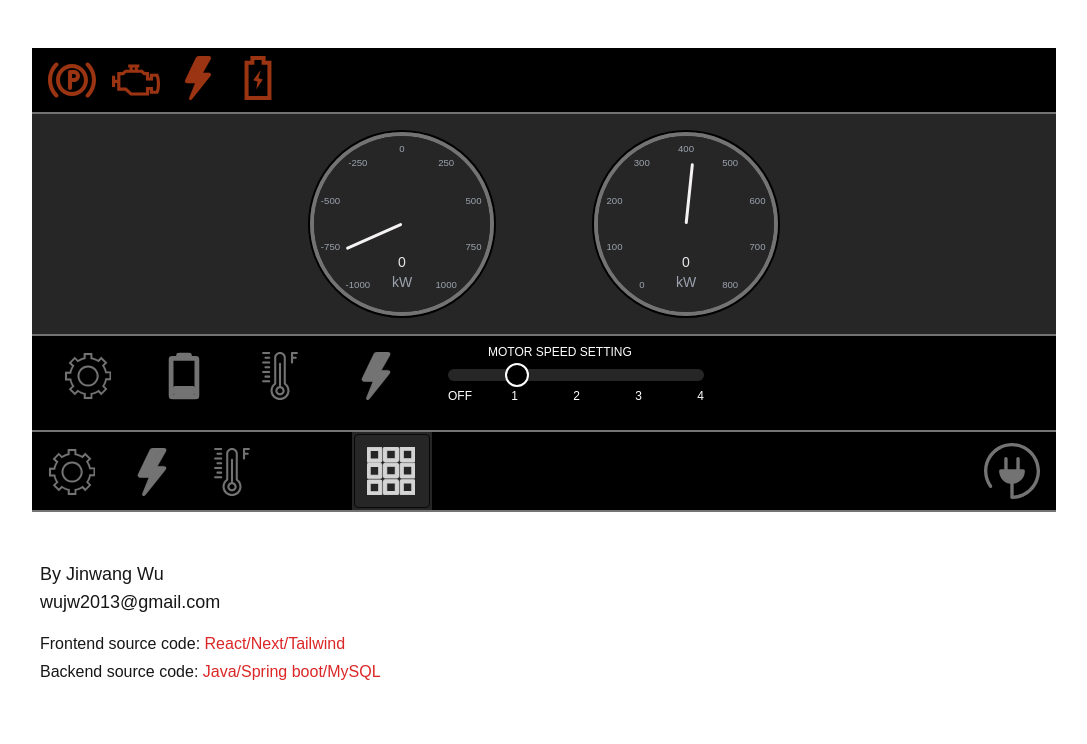
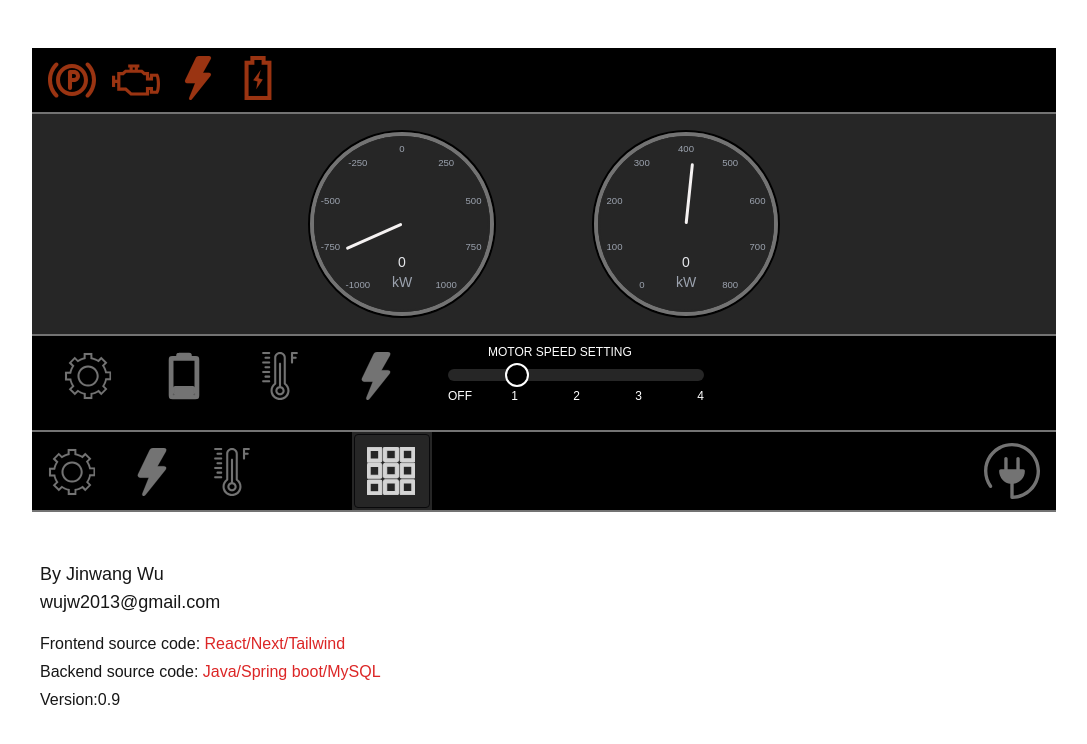
Before and after one commit to wujinwang/vehicle-dashboard-react, a Next.js app: page / in a window 1280 px wide. Shown: the top 744 px of the page, without its empty margins (16-1103 px from the left). Built offline with nearby package versions, Linux system fonts and the light colour scheme.

Commit message:
Update layout.tsx

```diff
--- a/app/layout.tsx
+++ b/app/layout.tsx
@@ -21,6 +21,7 @@ export default function RootLayout({
         <div className="text-lg">wujw2013@gmail.com</div>
         <div className="mt-4">Frontend source code: <a href="https://github.com/wujinwang/vehicle-dashboard-react" className="text-red-600">React/Next/Tailwind</a></div>
         <div className="mt-1">Backend source code: <a href="https://github.com/wujinwang/vehicle-dashboard-java" className="text-red-600">Java/Spring boot/MySQL</a></div>
+        <div className="mt-1">Version:0.9</div>
       </footer>
       </body>
     </html>
```
